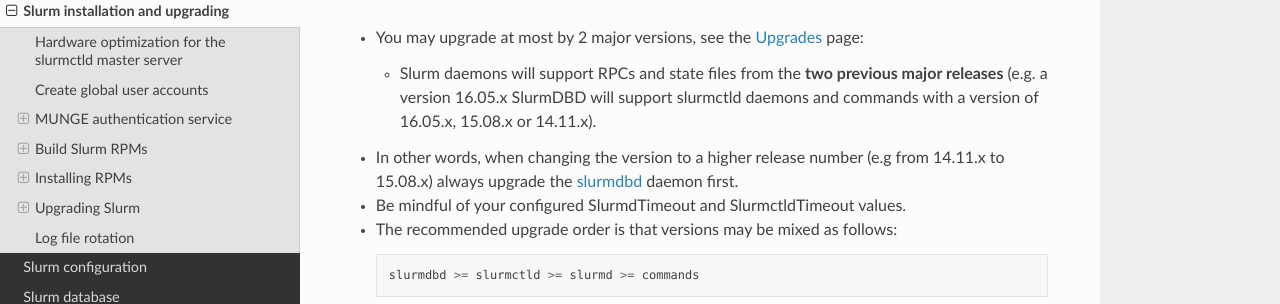
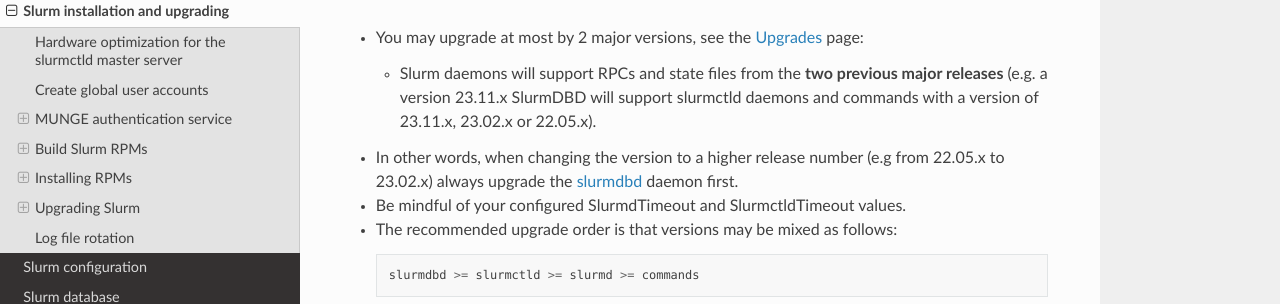
Before and after one commit to OleHolmNielsen/Niflheim_system, a Sphinx documentation site: the page built from docs/Slurm_installation.rst, in a window 1280 px wide and 900 px high, scrolled down 10948 px. Shown: the part 194-498 px from the top of the window. Built offline with Sphinx 7.4.7 and the Read the Docs theme 2.0.0, drawn with Linux system fonts in a browser that asks for light colours.

Commit message:
Minur update: version numbers

```diff
--- a/docs/Slurm_installation.rst
+++ b/docs/Slurm_installation.rst
@@ -472,9 +472,9 @@
 
 * You may upgrade at most by 2 major versions, see the Upgrades_ page:
 
-  * Slurm daemons will support RPCs and state files from the **two previous major releases** (e.g. a version 16.05.x SlurmDBD will support slurmctld daemons and commands with a version of 16.05.x, 15.08.x or 14.11.x).
+  * Slurm daemons will support RPCs and state files from the **two previous major releases** (e.g. a version 23.11.x SlurmDBD will support slurmctld daemons and commands with a version of 23.11.x, 23.02.x or 22.05.x).
 
-* In other words, when changing the version to a higher release number (e.g from 14.11.x to 15.08.x) always upgrade the slurmdbd_ daemon first.
+* In other words, when changing the version to a higher release number (e.g from 22.05.x to 23.02.x) always upgrade the slurmdbd_ daemon first.
 * Be mindful of your configured SlurmdTimeout and SlurmctldTimeout values.
 * The recommended upgrade order is that versions may be mixed as follows::
 
```
